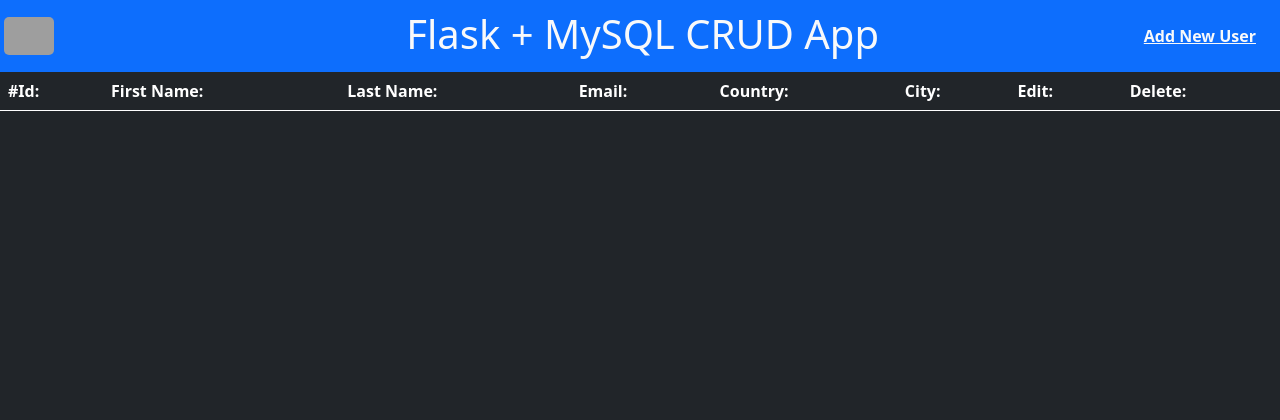
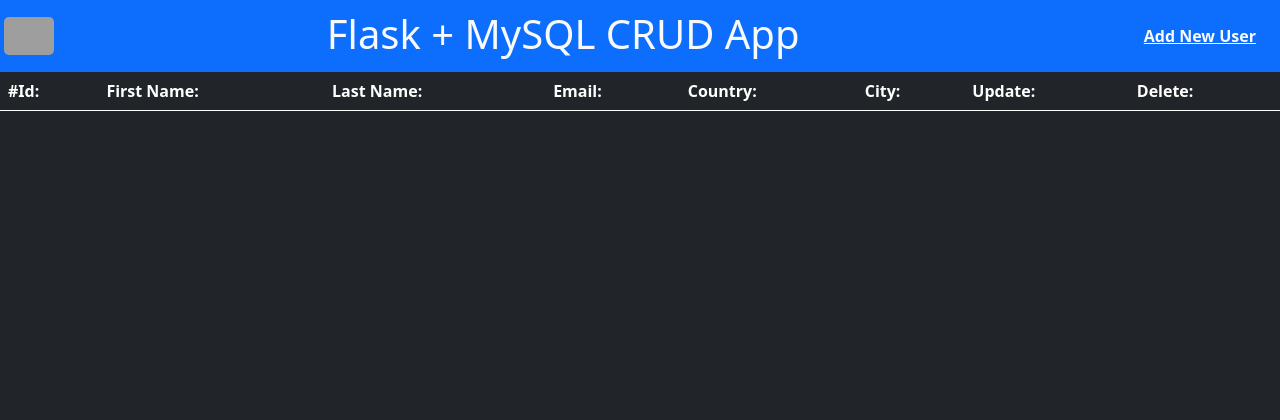
Before and after one commit to NikolaJohnny94/flask-mysql-crud, a Flask app: page / in a window 1280 px wide. Shown: the top 420 px of the page. Run offline with Flask 2, Linux system fonts and the light colour scheme; lists and menus that the app fills with data are empty; some libraries are stand-ins or nearby versions; grey boxes are pictures that could not be loaded.

Commit message:
second commit

```diff
--- a/static/styles.css
+++ b/static/styles.css
@@ -1,5 +1,5 @@
 .h1 {
-  margin-left: 28.5%;
+  margin-left: 27.5%;
 }
 
 #navbarText {
@@ -66,6 +66,18 @@
   text-shadow: 2px 2px 2px rgba(0, 0, 0, 0.3);
 }
 
+@media (min-width: 1367px) {
+  .h1 {
+    margin-left: 33.5%;
+  }
+}
+
+@media (min-width: 992px) and (max-width: 1366px) {
+  .h1 {
+    margin-left: 22%;
+  }
+}
+
 @media (max-width: 991px) {
   .h1 {
     width: 100%;
--- a/templates/base.html
+++ b/templates/base.html
@@ -22,6 +22,7 @@
 
 <body class="bg-dark">
     <nav class="navbar navbar-expand-lg navbar-dark bg-primary" style="display:flex;justify-content:space-between;">
+        <!-- Logo URL ==> https://imgur.com/gallery/xjzkxN4 -->
         <a href="/"><img src="/static/logo.gif" class="logo m-1" alt="Logo" title="Home" /></a>
         <button class="navbar-toggler me-1" type="button" data-bs-toggle="collapse" data-bs-target="#navbarText"
             aria-controls="navbarText" aria-expanded="false" aria-label="Toggle navigation">
--- a/templates/home.html
+++ b/templates/home.html
@@ -11,7 +11,7 @@
                 <th>Email:</th>
                 <th>Country:</th>
                 <th>City:</th>
-                <th>Edit:</th>
+                <th>Update:</th>
                 <th>Delete:</th>
             </tr>
         </thead>
```
Also changed, not shown: templates/edit.html (+25 -5 lines).
